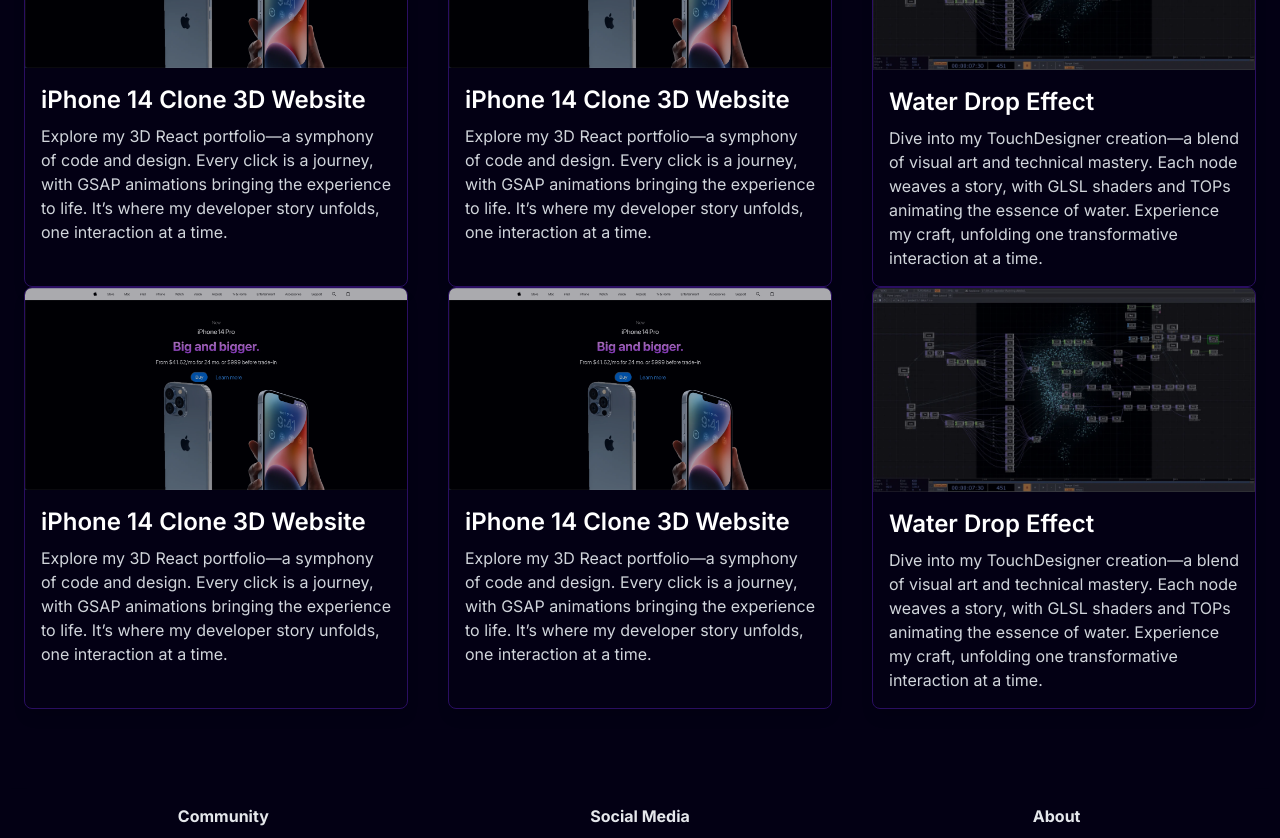
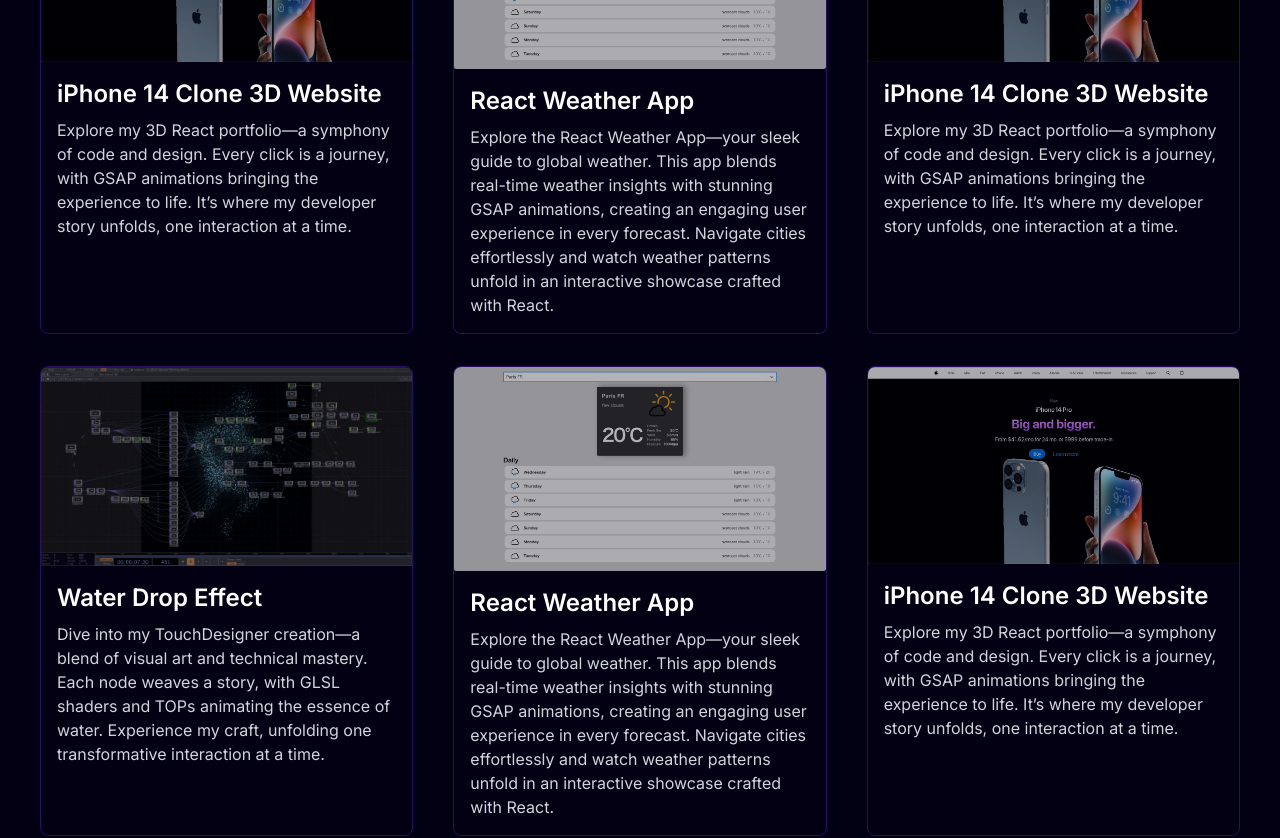
Before and after one commit to Rikiya89/space_portfolio, a Next.js app: page / in a window 1280 px wide. Shown: the part 1680-2518 px from the top of the page. Built offline with nearby package versions, Linux system fonts and the light colour scheme; a web font is replaced by a local one.

Commit message:
20240502

```diff
--- a/app/components/main/Projects.tsx
+++ b/app/components/main/Projects.tsx
@@ -8,7 +8,7 @@
       <h1 className="text-[40px] font-semibold text-transparent bg-clip-text bg-gradient-to-r from-purple-500 to-cyan-500 py-20">
         My Projects
       </h1>
-      <div className="flex flex-col md:flex-row gap-10 px-10">
+      <div className="2xl:w-full 2xl:gap-10 2xl:px-10 2xl:justify-center 2xl:flex xl:w-full xl:gap-10 xl:px-10 xl:justify-center xl:flex lg:w-full lg:gap-10 lg:px-10 lg:justify-center lg:flex md:px-10 md:w-full md:gap-10 md:justify-center md:flex-row md:flex sm:flex sm:gap-10 sm:flex-col">
         <ProjectCard
           src="/iphone14_clonewebsite.webp"
           title="iPhone 14 Clone 3D Website"
@@ -16,25 +16,10 @@
           url="https://apple-iphone3d-website.netlify.app/"  // Example project URL
         />
         <ProjectCard
-          src="/iphone14_clonewebsite.webp"
-          title="iPhone 14 Clone 3D Website"
-          description="Explore my 3D React portfolio—a symphony of code and design. Every click is a journey, with GSAP animations bringing the experience to life. It’s where my developer story unfolds, one interaction at a time."
-          url="https://apple-iphone3d-website.netlify.app/"  // Example project URL
-        />
-        <ProjectCard
-          src="/water_drops_culpture.webp"
-          title="Water Drop Effect"
-          description="Dive into my TouchDesigner creation—a blend of visual art and technical mastery. Each node weaves a story, with GLSL shaders and TOPs animating the essence of water. Experience my craft, unfolding one transformative interaction at a time."
-          url="https://www.instagram.com/reel/C5I0TBkSrk6/?utm_source=ig_web_copy_link&igsh=MzRlODBiNWFlZA=="
-        />
-        {/* Add other ProjectCards with their respective URLs */}
-      </div>
-      <div className="flex flex-col md:flex-row gap-10 px-10">
-        <ProjectCard
-          src="/iphone14_clonewebsite.webp"
-          title="iPhone 14 Clone 3D Website"
-          description="Explore my 3D React portfolio—a symphony of code and design. Every click is a journey, with GSAP animations bringing the experience to life. It’s where my developer story unfolds, one interaction at a time."
-          url="https://apple-iphone3d-website.netlify.app/"  // Example project URL
+          src="/weather_app.webp"
+          title="React Weather App"
+          description="Explore the React Weather App—your sleek guide to global weather. This app blends real-time weather insights with stunning GSAP animations, creating an engaging user experience in every forecast. Navigate cities effortlessly and watch weather patterns unfold in an interactive showcase crafted with React."
+          url="https://react-weather-hljif8flm-rikiyadazo89-gmailcoms-projects.vercel.app/"  // Example project URL
         />
         <ProjectCard
           src="/iphone14_clonewebsite.webp"
@@ -42,14 +27,28 @@
           description="Explore my 3D React portfolio—a symphony of code and design. Every click is a journey, with GSAP animations bringing the experience to life. It’s where my developer story unfolds, one interaction at a time."
           url="https://apple-iphone3d-website.netlify.app/"  // Example project URL
         />
-        <ProjectCard
+      </div>
+      <div className="2xl:w-full 2xl:gap-10 2xl:px-10 2xl:justify-center 2xl:flex xl:w-full xl:gap-10 xl:px-10 xl:justify-center xl:flex lg:w-full lg:gap-10 lg:px-10 lg:justify-center lg:flex md:px-10 md:w-full md:gap-10 md:justify-center md:flex-row md:flex sm:flex sm:gap-10 sm:flex-col 2xl:mt-8 xl:mt-8 lg:mt-8 md:mt-8 sm:mt-8">
+      <ProjectCard
           src="/water_drops_culpture.webp"
           title="Water Drop Effect"
           description="Dive into my TouchDesigner creation—a blend of visual art and technical mastery. Each node weaves a story, with GLSL shaders and TOPs animating the essence of water. Experience my craft, unfolding one transformative interaction at a time."
           url="https://www.instagram.com/reel/C5I0TBkSrk6/?utm_source=ig_web_copy_link&igsh=MzRlODBiNWFlZA=="
         />
-        {/* Add other ProjectCards with their respective URLs */}
+        <ProjectCard
+          src="/weather_app.webp"
+          title="React Weather App"
+          description="Explore the React Weather App—your sleek guide to global weather. This app blends real-time weather insights with stunning GSAP animations, creating an engaging user experience in every forecast. Navigate cities effortlessly and watch weather patterns unfold in an interactive showcase crafted with React."
+          url="https://react-weather-hljif8flm-rikiyadazo89-gmailcoms-projects.vercel.app/"  // Example project URL
+        />
+        <ProjectCard
+          src="/iphone14_clonewebsite.webp"
+          title="iPhone 14 Clone 3D Website"
+          description="Explore my 3D React portfolio—a symphony of code and design. Every click is a journey, with GSAP animations bringing the experience to life. It’s where my developer story unfolds, one interaction at a time."
+          url="https://apple-iphone3d-website.netlify.app/"  // Example project URL
+        />
       </div>
+
     </div>
   );
 };
--- a/app/components/sub/ProjectCard.tsx
+++ b/app/components/sub/ProjectCard.tsx
@@ -12,7 +12,7 @@
 
 const ProjectCard = ({ src, title, description, url }: Props) => {
   return (
-    <div className="relative overflow-hidden rounded-lg shadow-lg border border-[#2A0E61] cursor-pointer z-20 w-96 h-auto">
+    <div className="relative overflow-hidden rounded-lg shadow-lg border border-[#2A0E61] cursor-pointer z-20 h-auto 2xl:w-96 xl:w-96 lg:w-96 md:w-96 sm:w-80">
       <Link href={url} passHref legacyBehavior>
         <a target="_blank" rel="noopener noreferrer" className="block">
           <div className="relative">
```
Also changed, not shown: public/CardImage.png (deleted), public/weather_app.webp (added).
